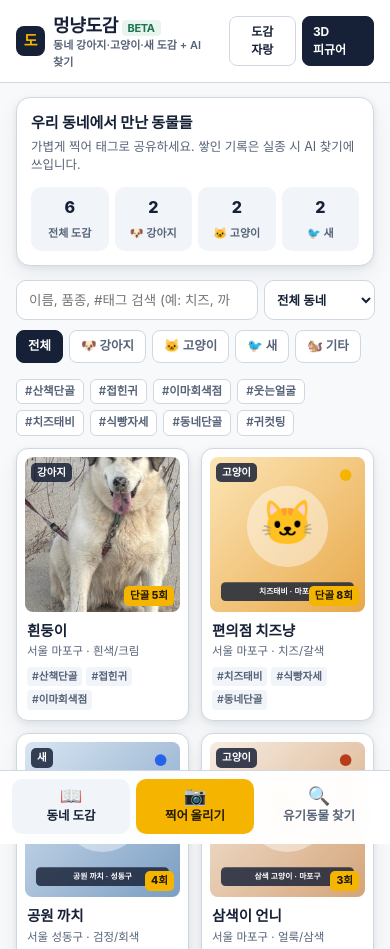
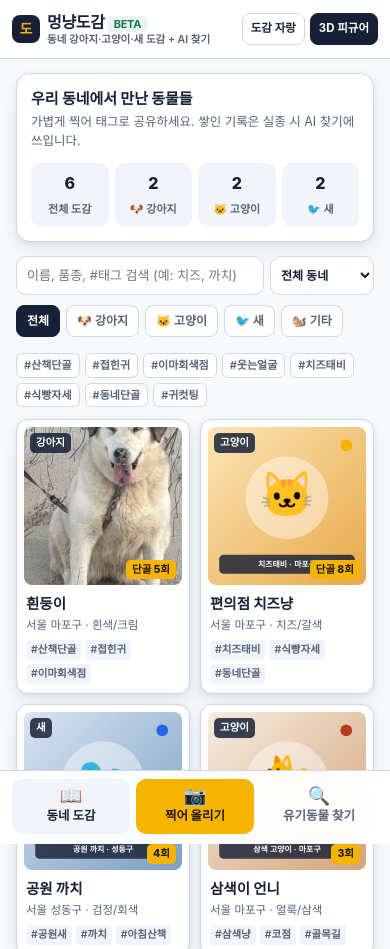
Before and after one commit to deskkit-studio/deskkit-studio.github.io, a plain HTML site: page dogam/index.html in a window 390 px wide. Shown: the top 949 px of the page. Drawn offline with Linux system fonts and the light colour scheme.

Commit message:
fix(dogam): eliminate 390px mobile horizontal overflow

```diff
--- a/dogam/index.html
+++ b/dogam/index.html
@@ -15,17 +15,17 @@
   --shadow:0 2px 6px rgba(22,32,54,.08),0 10px 24px rgba(22,32,54,.06);
 }
 *{box-sizing:border-box;-webkit-tap-highlight-color:transparent}
-html,body{margin:0;padding:0;background:var(--bg);color:var(--ink);font-family:"Pretendard Variable",Pretendard,-apple-system,"Apple SD Gothic Neo","Noto Sans KR",sans-serif;line-height:1.5;word-break:keep-all}
+html,body{margin:0;padding:0;background:var(--bg);color:var(--ink);font-family:"Pretendard Variable",Pretendard,-apple-system,"Apple SD Gothic Neo","Noto Sans KR",sans-serif;line-height:1.5;word-break:keep-all;overflow-x:hidden}
 button,input,select,textarea{font:inherit;color:inherit}
 button{cursor:pointer}
-.shell{max-width:460px;min-height:100dvh;margin:0 auto;background:var(--screen);display:flex;flex-direction:column;box-shadow:0 0 40px rgba(22,32,54,.12);position:relative}
-header.top{position:sticky;top:0;z-index:20;background:rgba(255,255,255,.94);backdrop-filter:blur(10px);border-bottom:1px solid var(--line);padding:12px 16px;display:flex;align-items:center;justify-content:space-between;gap:10px}
-.brand{display:flex;align-items:center;gap:8px}
-.brand-mark{width:30px;height:30px;border-radius:8px;background:var(--ink);color:var(--sun);display:grid;place-items:center;font-weight:900;font-size:15px}
-.brand h1{margin:0;font-size:18px;font-weight:800;letter-spacing:-.02em}
-.brand small{display:block;font-size:11px;color:var(--sub);font-weight:600;margin-top:-2px}
-.top-actions{display:flex;gap:6px}
-.btn-mini{border:1px solid var(--line);background:var(--paper);border-radius:8px;padding:6px 10px;font-size:12px;font-weight:700;text-decoration:none;color:var(--ink);display:inline-flex;align-items:center;gap:4px}
+.shell{width:100%;max-width:460px;min-height:100dvh;margin:0 auto;background:var(--screen);display:flex;flex-direction:column;box-shadow:0 0 40px rgba(22,32,54,.12);position:relative;overflow-x:hidden}
+header.top{position:sticky;top:0;z-index:20;background:rgba(255,255,255,.94);backdrop-filter:blur(10px);border-bottom:1px solid var(--line);padding:10px 12px;display:flex;align-items:center;justify-content:space-between;gap:6px}
+.brand{display:flex;align-items:center;gap:7px;min-width:0}
+.brand-mark{width:28px;height:28px;flex:none;border-radius:8px;background:var(--ink);color:var(--sun);display:grid;place-items:center;font-weight:900;font-size:14px}
+.brand h1{margin:0;font-size:16px;font-weight:800;letter-spacing:-.02em;white-space:nowrap}
+.brand small{display:block;font-size:10.5px;color:var(--sub);font-weight:600;margin-top:-2px;white-space:nowrap;overflow:hidden;text-overflow:ellipsis}
+.top-actions{display:flex;gap:5px;flex:none}
+.btn-mini{border:1px solid var(--line);background:var(--paper);border-radius:8px;padding:6px 8px;font-size:11.5px;font-weight:700;text-decoration:none;color:var(--ink);display:inline-flex;align-items:center;gap:3px;white-space:nowrap}
 .btn-mini.accent{background:var(--ink);color:#fff;border-color:var(--ink)}
 
 main{flex:1;padding:14px 16px 94px}
@@ -44,18 +44,18 @@ main{flex:1;padding:14px 16px 94px}
 
 /* Filters */
 .search-row{display:flex;gap:6px;margin-bottom:10px}
-.search-row input{flex:1;border:1px solid var(--line);background:var(--paper);border-radius:10px;padding:9px 12px;font-size:13.5px}
-.search-row select{border:1px solid var(--line);background:var(--paper);border-radius:10px;padding:9px 8px;font-size:12.5px;font-weight:600;max-width:118px}
+.search-row input{flex:1;min-width:0;border:1px solid var(--line);background:var(--paper);border-radius:10px;padding:9px 10px;font-size:13px}
+.search-row select{flex:none;border:1px solid var(--line);background:var(--paper);border-radius:10px;padding:9px 6px;font-size:12px;font-weight:600;max-width:106px}
 .tabs-cat{display:flex;gap:6px;overflow-x:auto;padding-bottom:6px;margin-bottom:10px}
-.tabs-cat button{flex:none;border:1px solid var(--line);background:var(--paper);border-radius:8px;padding:6px 11px;font-size:12.5px;font-weight:700;color:var(--sub)}
+.tabs-cat button{flex:none;border:1px solid var(--line);background:var(--paper);border-radius:8px;padding:6px 10px;font-size:12px;font-weight:700;color:var(--sub)}
 .tabs-cat button.on{background:var(--ink);color:#fff;border-color:var(--ink)}
-.tag-bar{display:flex;gap:6px;flex-wrap:wrap;margin-bottom:12px}
-.tag-chip{border:1px solid var(--line);background:var(--paper);border-radius:6px;padding:3px 8px;font-size:11.5px;font-weight:600;color:var(--sub)}
+.tag-bar{display:flex;gap:5px;flex-wrap:wrap;margin-bottom:12px}
+.tag-chip{border:1px solid var(--line);background:var(--paper);border-radius:6px;padding:3px 7px;font-size:11px;font-weight:600;color:var(--sub)}
 .tag-chip.on{background:var(--sun);color:var(--sun-ink);border-color:var(--sun)}
 
 /* Photo-print grid */
-.grid{display:grid;grid-template-columns:1fr 1fr;gap:12px}
-.card{background:var(--paper);border:1px solid var(--line);border-radius:12px;padding:8px 8px 10px;box-shadow:var(--shadow);cursor:pointer;transition:transform .12s}
+.grid{display:grid;grid-template-columns:repeat(2,minmax(0,1fr));gap:10px}
+.card{min-width:0;background:var(--paper);border:1px solid var(--line);border-radius:12px;padding:7px 7px 9px;box-shadow:var(--shadow);cursor:pointer;transition:transform .12s}
 .card:active{transform:scale(.98)}
 .thumb{width:100%;aspect-ratio:1/1;border-radius:8px;overflow:hidden;background:var(--soft);position:relative}
 .thumb img{width:100%;height:100%;object-fit:cover;display:block}
```
